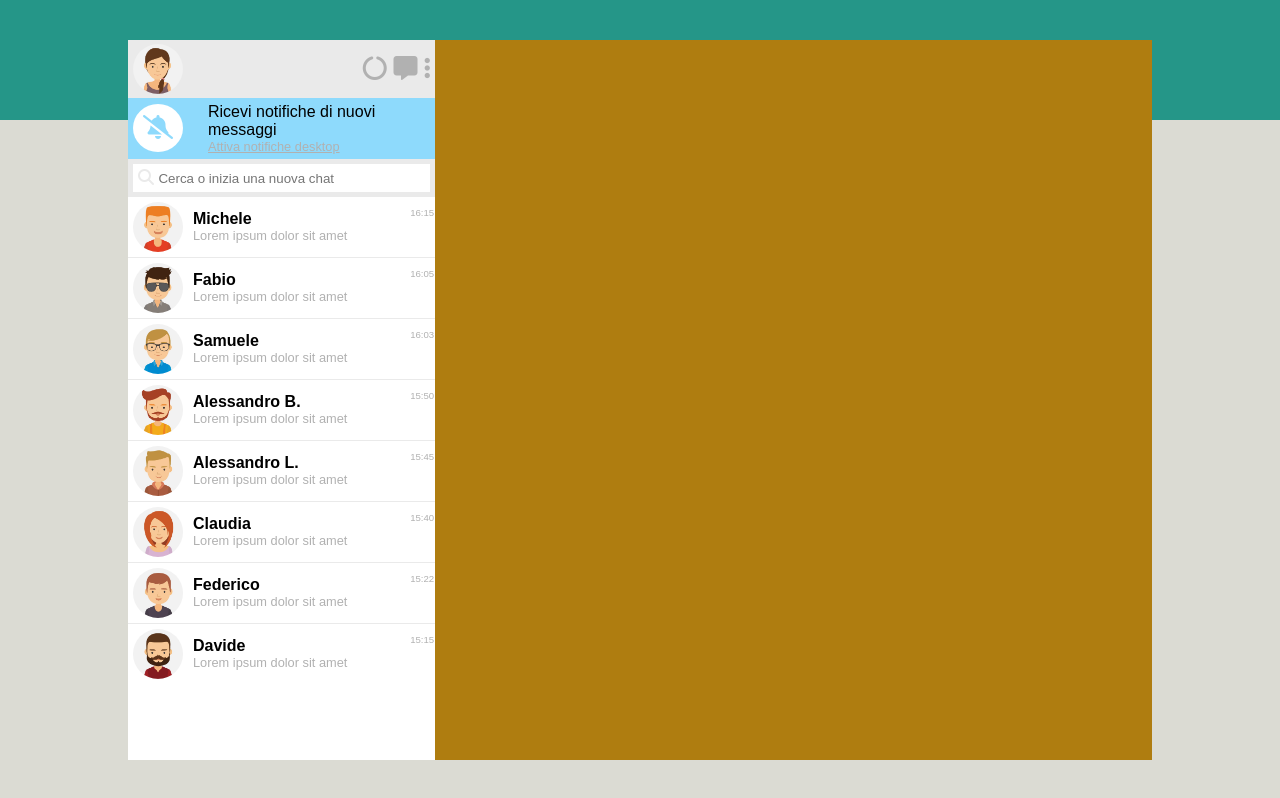
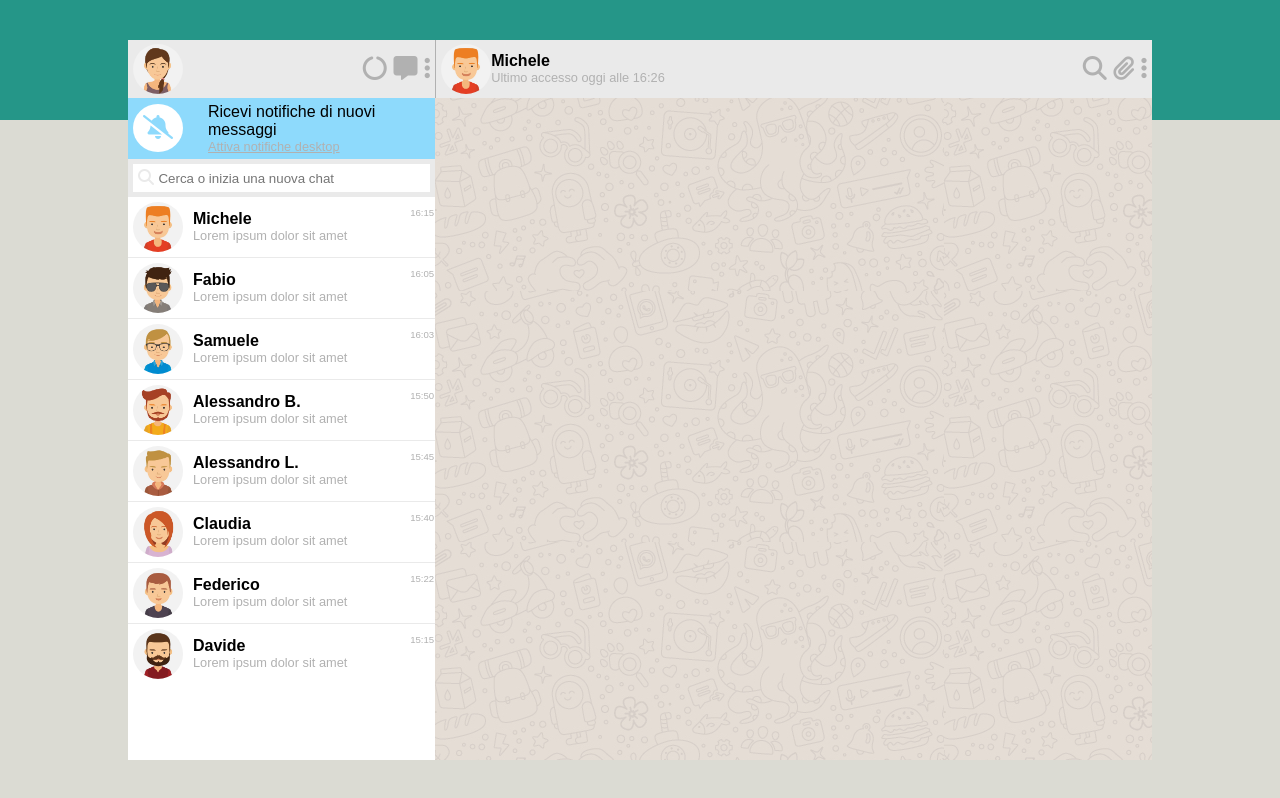
Before and after one commit to aniellonigrocogliano/html-css-boolzapp, a plain HTML site: page index.html in a window 1280 px wide. Drawn offline with Linux system fonts and the light colour scheme.

Commit message:
add: topbar right

```diff
--- a/css/responsive.css
+++ b/css/responsive.css
@@ -37,5 +37,7 @@
     .col70{
         width: 100%;
        }
-
+   .icon-right{
+    display:none;
+   }
 }
--- a/css/style.css
+++ b/css/style.css
@@ -69,7 +69,7 @@ body {
 .col70 {
     width: 70%;
     height: 100%;
-    background-color: #af7d10;
+    background-image: url(../img/mine.jpg);
 }
 
 .toolbar-left {
@@ -143,11 +143,11 @@ input[type=text] {
 .chat-list:last-child{
     border-bottom: none;
 }
-.name h2{
+.name h2, .status h2{
     font-size: 1rem;
     color: var(--black);
 }
-.name p{
+.name p, .status p{
     color: var(--strong-gray);
     font-size: 0.8rem;
 }
@@ -164,3 +164,21 @@ input[type=text] {
 .scrooll{
     overflow-y: scroll;
 }
+.top-right {
+    padding: 5px;
+    justify-content: space-between;
+    align-items: center;
+    width: 100%;
+    height: 8%;
+    background-color: var(--gray);
+    color: var(--strong-gray);
+    font-size: 1.5rem;
+    border-left: 0.5px solid var(--strong-gray);
+}
+.status{
+    align-items: center;
+    justify-content: flex-start;
+}
+{
+
+}
--- a/index.html
+++ b/index.html
@@ -22,17 +22,19 @@
             <div class="toolbar-left">
                 <div class="top-left flex nowrap">
                     <img src="./img/avatar_io.jpg" alt="">
-                    <div class="icon-left"><i class="fa-solid fa-circle-notch"></i> <i class="fa-solid fa-message"></i> <i
-                            class="fa-solid fa-ellipsis-vertical"></i></div>
+                    <div class="icon-left"><i class="fa-solid fa-circle-notch"></i> <i class="fa-solid fa-message"></i>
+                        <i class="fa-solid fa-ellipsis-vertical"></i>
+                    </div>
                 </div>
                 <div class="no-notifications">
-                <div class="notifications flex nowrap">
-                    <span class="bell"><i class="fa-solid fa-bell-slash"></i></span>
-                    <div>
-                        <p>Ricevi notifiche di nuovi messaggi</p>
-                        <p>Attiva notifiche desktop</p>
+                    <div class="notifications flex nowrap">
+                        <span class="bell"><i class="fa-solid fa-bell-slash"></i></span>
+                        <div>
+                            <p>Ricevi notifiche di nuovi messaggi</p>
+                            <p>Attiva notifiche desktop</p>
+                        </div>
                     </div>
-                </div></div>
+                </div>
                 <div class="search">
                     <i class="fa-solid fa-magnifying-glass"></i>
                     <label for="username"></label>
@@ -122,7 +124,22 @@
                 </div>
             </div>
         </div>
-        <div class="col70"></div>
+        <div class="col70">
+            <div class="top-right flex nowrap">
+                <div>
+                    <div class="status flex nowrap"><img src="./img/avatar_1.jpg" alt="">
+                        <div>
+                            <h2>Michele</h2>
+                            <p>Ultimo accesso oggi alle 16:26</p>
+                        </div>
+                    </div>
+                </div>
+                <div class="icon-right"><i class="fa-solid fa-magnifying-glass"></i> <i
+                        class="fa-solid fa-paperclip"></i> <i class="fa-solid fa-ellipsis-vertical"></i></div>
+            </div>
+            <div></div>
+        </div>
+    </div>
     </div>
 </body>
 
```
